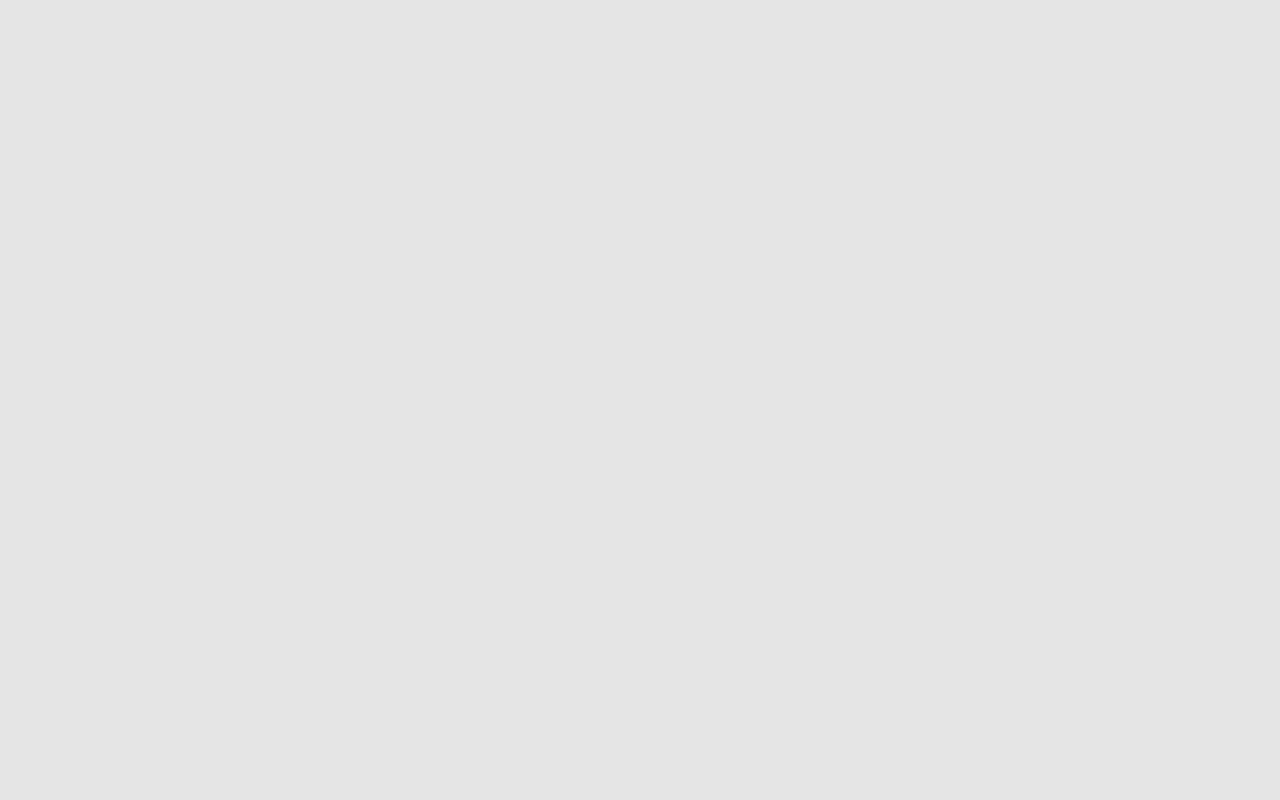
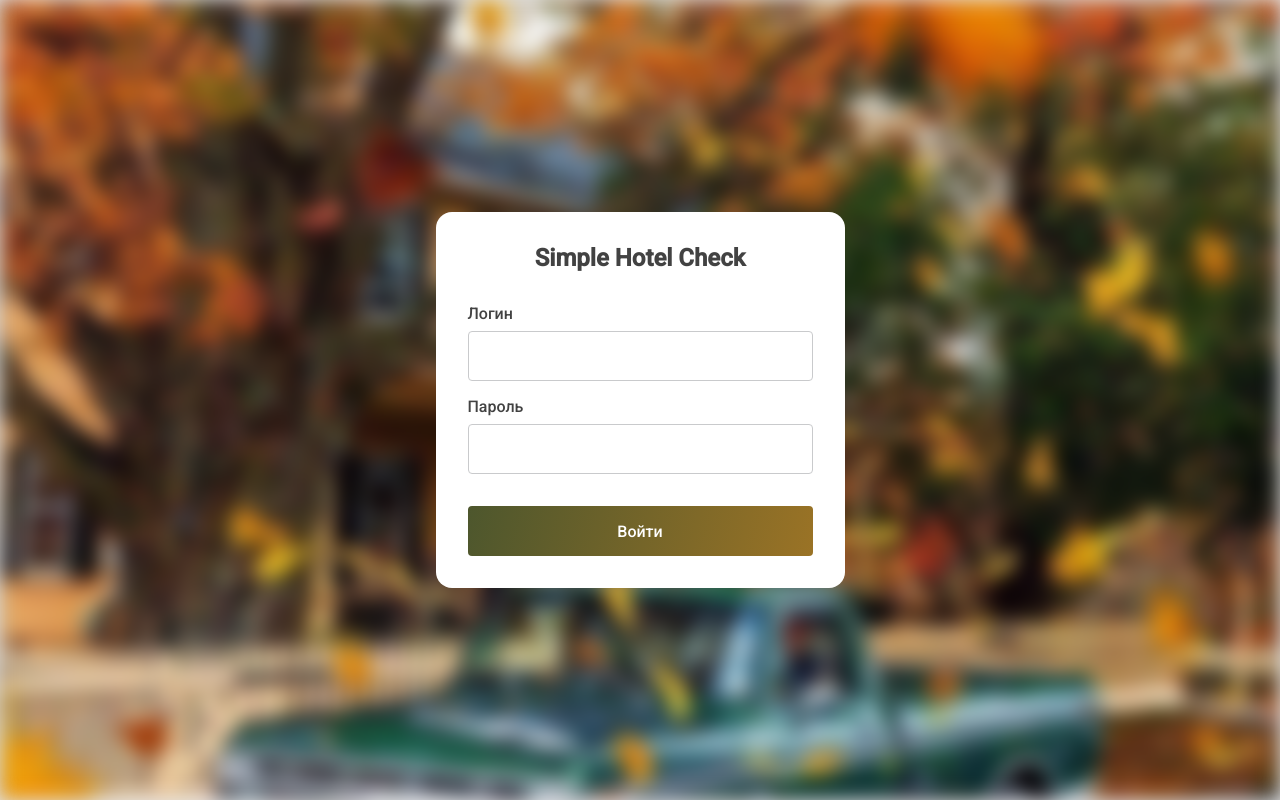
Before and after one commit to AndreParkh/simple-hotel-check, a React (Create React App) app: page /Auth in a window 1280 px wide. Before the commit this address had no page. Built offline with nearby package versions, Linux system fonts and the light colour scheme.

Commit message:
auth screen

```diff
--- a/src/App.js
+++ b/src/App.js
@@ -12,8 +12,8 @@ function App() {
 
 	<BrowserRouter>
 	<Routes>
-		<Route path='/' element={<AuthForm/>}></Route>
-		<Route path="Search" element={<ContentPage/>}/>
+		<Route path="/" element={<ContentPage/>}/>
+		<Route path='/Auth' element={<AuthForm/>}/>
 	</Routes>
   </BrowserRouter>
 
--- a/src/Pages/AuthPage.jsx
+++ b/src/Pages/AuthPage.jsx
@@ -1,6 +1,6 @@
 import React, { useEffect, useState } from "react";
-import InputItem from "../components/SearchForm/InputItem";
 import { useNavigate } from "react-router-dom";
+import cn from "classnames";
 
 const AuthForm = () => {
   const [email, setEmail] = useState("");
@@ -58,43 +58,85 @@ const AuthForm = () => {
     }
   };
 
-  const navigateHandler = () => {
+  const loginHandler = () => {
     if (ifValidForm) {
-      navigate("Search");
+      localStorage.setItem("isAuth", "true");
+      navigate("/");
     }
   };
+  const classErrorEmail = cn({
+    error: emailDirty && emailError,
+    "": !(emailDirty && emailError),
+  });
+  const classErrorPassword = cn({
+    error: passwordDirty && passwordError,
+    "": !(passwordDirty && emailError),
+  });
 
   return (
     <div className="auth">
       <div className="auth__container">
         <form className="template searchform">
           <h1 className="auth__header">Simple Hotel Check</h1>
-          <InputItem
+          {/* <InputItem
             label="Логин"
             id="authLogin"
             type="email"
             state={email}
             blurHandler={blurHandler}
             setState={emailHandler}
-          />
+          /> */}
+          <div className="searchform__item authItem">
+            <label
+              className={"searchform__title " + classErrorEmail}
+              htmlFor="authLogin"
+            >
+              Логин
+            </label>
+            <br></br>
+            <input
+              type="email"
+              className={"searchform__field " + classErrorEmail}
+              id="authLogin"
+              onChange={emailHandler}
+              onBlur={(e) => blurHandler(e)}
+            />
+          </div>
           {emailDirty && emailError && (
             <div className="emailError"> {emailError} </div>
           )}
 
-          <InputItem
+          {/* <InputItem
             label="Пароль"
             id="authPassword"
             type="password"
             blurHandler={blurHandler}
             setState={passwordlHandler}
-          />
+          /> */}
+
+          <div className="searchform__item authItem">
+            <label
+              className={"searchform__title " + classErrorPassword}
+              htmlFor="authPassword"
+            >
+              Пароль
+            </label>
+            <br></br>
+            <input
+              type="password"
+              className={"searchform__field " + classErrorPassword}
+              id="authPassword"
+              onChange={passwordlHandler}
+              onBlur={(e) => blurHandler(e)}
+            />
+          </div>
           {passwordDirty && passwordError && (
             <div className="passwordError"> {passwordError} </div>
           )}
           <button
             className="searchform__btn btn"
             disabled={!ifValidForm}
-            onClick={() => navigateHandler()}
+            onClick={() => loginHandler()}
           >
             Войти
           </button>
@@ -105,3 +147,10 @@ const AuthForm = () => {
 };
 
 export default AuthForm;
+
+// const handleLogout = () => {
+// localStorage.removeItem('token');
+// setIsAuthenticated(false);
+// };
+
+// }
--- a/src/Pages/ContentPage.jsx
+++ b/src/Pages/ContentPage.jsx
@@ -1,4 +1,4 @@
-import React from "react";
+import React, { useEffect } from "react";
 
 import { useState } from "react";
 
@@ -6,13 +6,23 @@ import Content from "../components/Content/Content";
 import Favorites from "../components/Favorites/Favorites";
 import Header from "../components/Header/Header";
 import SearchForm from "../components/SearchForm/SearchForm";
+import { useNavigate } from "react-router-dom";
 
 const ContentPage = () => {
   const [hotelList, getHotelList] = useState([]);
+  const [isAuthenticated, setIsAuthenticated] = useState(true);
+  const navigate = useNavigate();
+
+  useEffect(() => {
+    const isAuth = localStorage.getItem("isAuth");
+    if (!isAuth) {
+      navigate("/Auth");
+    }
+  }, [isAuthenticated]);
 
   return (
     <div className="screen">
-      <Header />
+      <Header setIsAuth={setIsAuthenticated} />
       <div className="container">
         <div className="column">
           <div className="column__left">
--- a/src/components/Favorites/Favorites.jsx
+++ b/src/components/Favorites/Favorites.jsx
@@ -10,7 +10,9 @@ import {
   sortByCost,
   reverseSortByRating,
   reverseSortByCost,
+  addToFavorite,
 } from "../../Redux/hotelSlice";
+import { useEffect } from "react";
 
 const Favorites = () => {
   const dispatch = useDispatch();
--- a/src/components/Header/Header.jsx
+++ b/src/components/Header/Header.jsx
@@ -1,11 +1,20 @@
 import React from "react";
+import { useNavigate } from "react-router-dom";
 
-const Header = () => {
+const Header = ({ setIsAuth }) => {
+  //   const navigate = useNavigate();
+  const logoutHandler = () => {
+    localStorage.removeItem("isAuth");
+    setIsAuth(false);
+  };
+
   return (
     <div className="header">
       <h1 className="header__title">Simple Hotel Check</h1>
       <a className="header__logout">
-        <div className="logout__text">Выйти</div>
+        <button className="logout__text" onClick={() => logoutHandler()}>
+          Выйти
+        </button>
         <div className="logout__img"></div>
       </a>
     </div>
--- a/src/components/SearchForm/SearchForm.jsx
+++ b/src/components/SearchForm/SearchForm.jsx
@@ -10,7 +10,6 @@ import { useState } from "react";
 
 const SearchForm = ({ getHotelList }) => {
   const dispatch = useDispatch();
-  //   const state = useSelector((state) => state.search);
   const [searchLocation, setSearchLocation] = useState("Москва");
   const [searchDate, setSearchDate] = useState("2023-09-28");
   const [searchQtyDays, setSearchQtyDays] = useState(1);
@@ -25,10 +24,10 @@ const SearchForm = ({ getHotelList }) => {
     dispatch(getDate(checkIn));
     dispatch(getQtyDays(qtyDays));
 
-    console.log("fetchRequst request", request);
+    // console.log("fetchRequst request", request);
     let response = await fetch(request);
 
-    console.log("fetchRequst response", response);
+    // console.log("fetchRequst response", response);
     if (response.ok) {
       // если HTTP-статус в диапазоне 200-299
       // получаем тело ответа
@@ -39,9 +38,14 @@ const SearchForm = ({ getHotelList }) => {
     getHotelList(json, location, checkIn);
 
     console.log("fetchRequst json", json);
+    // return ;
   }
 
-  useEffect(() => fetchRequest(searchDate, searchQtyDays, searchLocation), []);
+  //   useEffect(() => fetchRequest(searchDate, searchQtyDays, searchLocation), []);
+  useEffect(() => {
+    const fun = () => fetchRequest(searchDate, searchQtyDays, searchLocation);
+    fun();
+  }, []);
 
   return (
     <form className="template searchform">
@@ -50,21 +54,21 @@ const SearchForm = ({ getHotelList }) => {
         id="searchLocation"
         type="text"
         state={searchLocation}
-        setState={(e) => setSearchLocation(e.target.value)} //{(e) => dispatch(getLocation(e.target.value))}
+        setState={(e) => setSearchLocation(e.target.value)}
       />
       <InputItem
         label="Дата заселения"
         id="searchDate"
         type="date"
         state={searchDate}
-        setState={(e) => setSearchDate(e.target.value)} //{(e) => dispatch(getDate(e.target.value))}
+        setState={(e) => setSearchDate(e.target.value)}
       />
       <InputItem
         label="Количество дней"
         id="searchQtyDays"
         type="number"
         state={searchQtyDays}
-        setState={(e) => setSearchQtyDays(e.target.value)} //{(e) => dispatch(getQtyDays(e.target.value))}
+        setState={(e) => setSearchQtyDays(e.target.value)}
       />
 
       <button
--- a/src/css/style.css
+++ b/src/css/style.css
@@ -26,6 +26,9 @@ body {
 }
 
 .logout__text {
+  cursor: pointer;
+  border: none;
+  background-color: #e5e5e5;
   font-weight: 400;
   font-size: 16px;
   line-height: 1.25em;
@@ -322,6 +325,21 @@ body {
   text-align: center;
 }
 
+.authItem {
+  font-weight: 300;
+}
+
+.emailError,
+.passwordError {
+  margin: 0 0 16px 0;
+  color: red;
+  font-size: 14px;
+}
+
+.error {
+  color: red;
+}
+
 html,
 body {
   height: 100%;
--- a/src/sсss/_Auth.scss
+++ b/src/sсss/_Auth.scss
@@ -34,3 +34,19 @@
 		text-align: center;
 	}
 }
+
+.authItem{
+	font-weight: 300;
+}
+
+.emailError,
+.passwordError{
+	margin: 0 0 16px 0;
+
+	color: red;
+	font-size: 14px;
+}
+
+.error{
+	color: red;
+}
--- a/src/sсss/_Header.scss
+++ b/src/sсss/_Header.scss
@@ -32,6 +32,9 @@ body{
 .logout {
 
 	&__text {
+		cursor: pointer;
+		border: none;
+		background-color: #e5e5e5;
 		font-weight: 400;
 		font-size: 16px;
 		line-height: 20/16*1em;
```
Also changed, not shown: src/components/Content/Content.jsx (+4 -7 lines).
